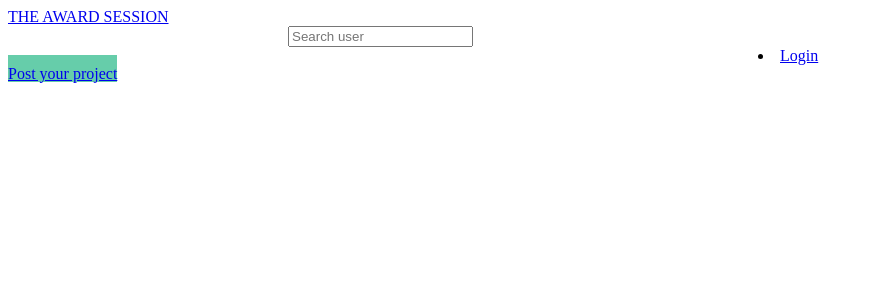
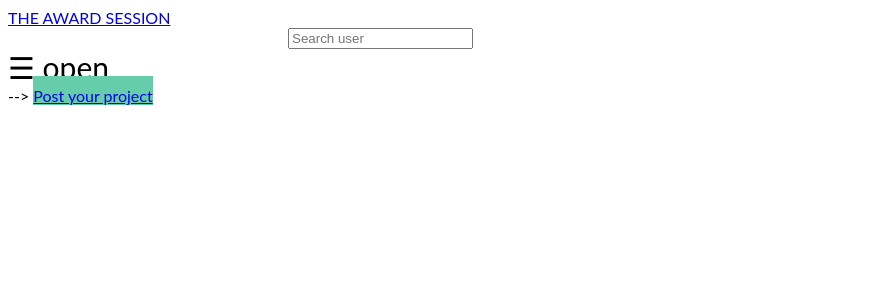
Before and after one commit to je-ss-y/awards, a Django app: template theapp/templates/navbar.html in a window 1280 px wide. Shown: the top 300 px of the page, without its empty margins (0-873 px from the left). Run offline with Django 3.2, Linux system fonts and the light colour scheme; the template is opened without the code that fills it, so the values that code supplies are empty.

Commit message:
added sidenav

```diff
--- a/theapp/templates/navbar.html
+++ b/theapp/templates/navbar.html
@@ -31,34 +31,68 @@
           </form>
         </div>
       </div>
-      <!-- search form end -->
 
-      <div class="col-sm-6 col-md-6" style="padding-left: 750px;padding-top:-150px">
+      <style>
+        body {
+          font-family: "Lato", sans-serif;
+        }
+
+        .sidenav {
+          height: 100%;
+          width: 0;
+          position: fixed;
+          z-index: 1;
+          top: 0;
+          left: 0;
+          background-color: #111;
+          overflow-x: hidden;
+          transition: 0.5s;
+          padding-top: 60px;
+        }
+
+        .sidenav a {
+          padding: 8px 8px 8px 32px;
+          text-decoration: none;
+          font-size: 25px;
+          color: #818181;
+          display: block;
+          transition: 0.3s;
+        }
+
+        .sidenav a:hover {
+          color: #f1f1f1;
+        }
+
+        .sidenav .closebtn {
+          position: absolute;
+          top: 0;
+          right: 25px;
+          font-size: 36px;
+          margin-left: 50px;
+        }
+
+        @media screen and (max-height: 450px) {
+          .sidenav {
+            padding-top: 15px;
+          }
+
+          .sidenav a {
+            font-size: 18px;
+          }
+        }
+      </style>
+      </head>
+
+      <body>
+
+        <div id="mySidenav" class="sidenav">
           {% if user.is_authenticated %}
-        <ul>
-          <a class="dropdown">
-            <a href="#" class="dropdown-toggle btn btn-default" data-toggle="dropdown" role="button"
-              aria-expanded="false">Account
-              <span class="caret"></span>
-            </a>
-            <ul class="dropdown-menu" role="menu">
+          <a href="javascript:void(0)" class="closebtn" onclick="closeNav()">&times;</a>
+          <a href="{%url 'profile'%}">Profile</a>
+          <a href="/accounts/password/change">Change Password</a>
+          <a href="/logout">Logout</a>
+          {% else %}
 
-
-              <li>
-                <a href="{%url 'profile'%}">Profile</a>
-              </li>
-              <li>
-                <a href="/accounts/password/change">Change Password</a>
-
-              </li>
-              <li>
-                <a href="/logout">Logout</a>
-              </li>
-          </a>
-        </ul>
-        <!-- </li>
-          </ul> -->
-        {% else %}
           <li>
             <a class='btn btn-default' href="/accounts/login">Login</a>
           </li>
@@ -66,6 +100,24 @@
           {% endif %}
 
         </div>
+
+
+        <span style="font-size:30px;cursor:pointer" onclick="openNav()">&#9776; open</span>
+
+        <script>
+          function openNav() {
+            document.getElementById("mySidenav").style.width = "250px";
+          }
+
+          function closeNav() {
+            document.getElementById("mySidenav").style.width = "0";
+          }
+        </script>
+
+
+
+    </div> -->
+
 
     <a href="{%url 'new_post'%}"
       style="background-color:mediumaquamarine;background-size:55px navbar right;padding-top: 10px">Post your
```
Also changed, not shown: 1 other file. Lines whose indentation alone changed are shown as unchanged.
